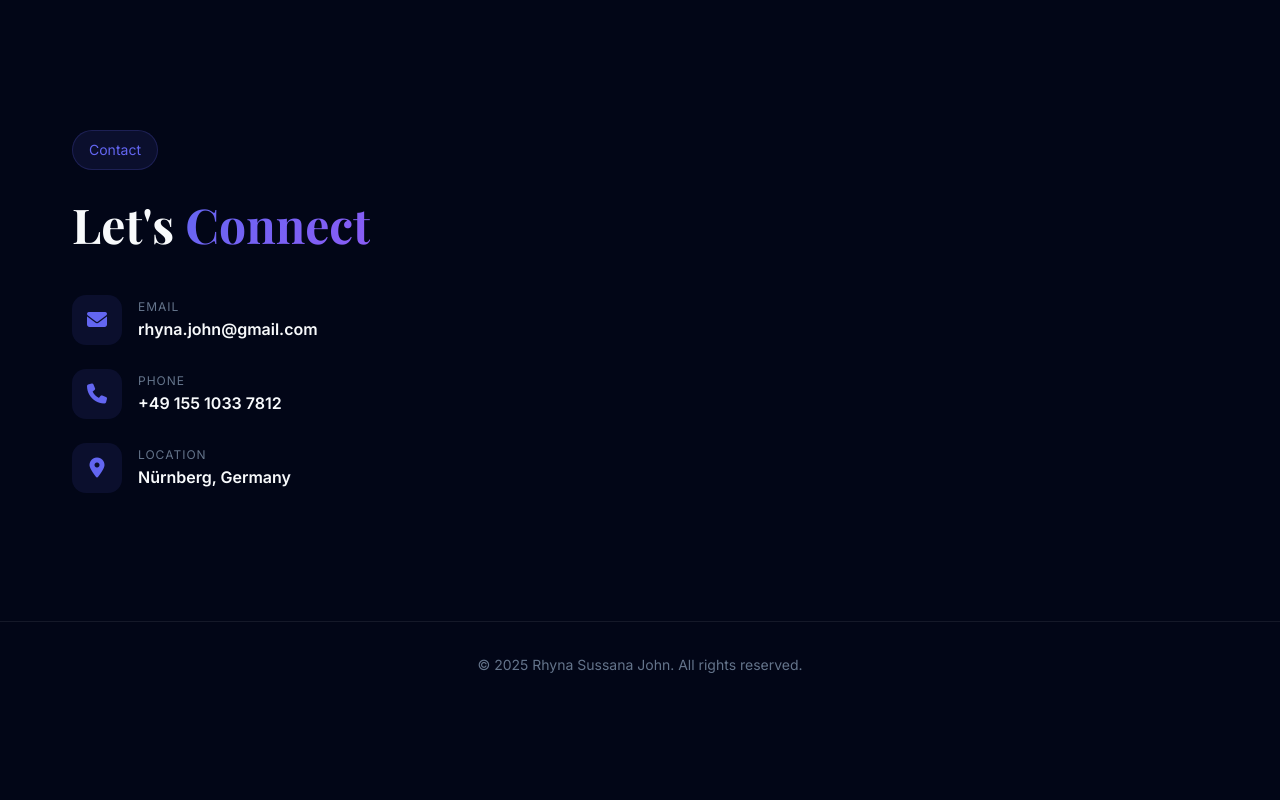
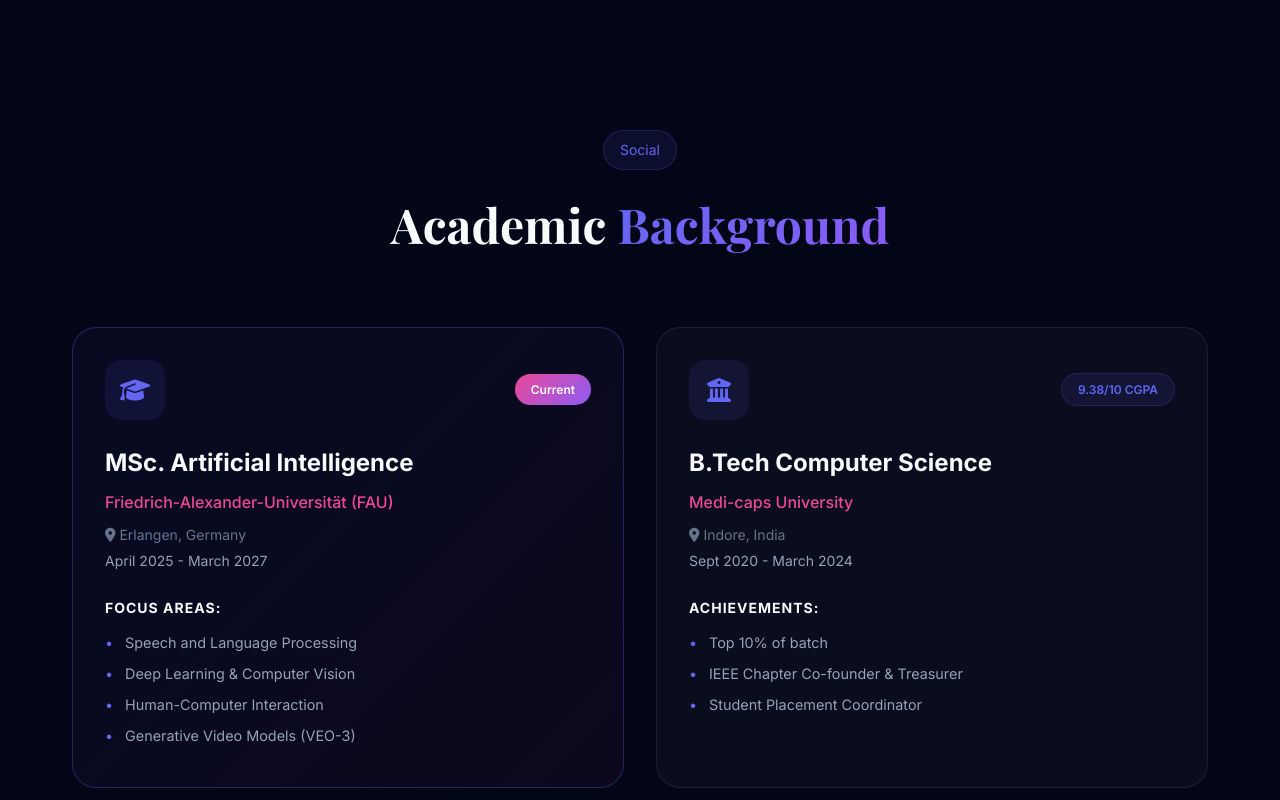
Before and after one commit to rhynajohn/Portfolio, a website: page index.html in a window 1280 px wide. Shown: the part 6800-7600 px from the top of the page. Before the commit the page ends 7508 px from the top, so only its background shows below. Drawn offline with nearby package versions, Linux system fonts and the light colour scheme.

Commit message:
Update index.html

```diff
--- a/index.html
+++ b/index.html
@@ -441,6 +441,53 @@
                             <span class="lang-name">German</span>
                             <span class="lang-level">B1</span>
                         </div>
+                    </div>
+                </div>
+            </div>
+        </div>
+    </section>
+     <section class="social section-padding" id="social">
+        <div class="container">
+            <div class="section-header">
+                <span class="section-tag">Social</span>
+                <h2 class="section-title">Academic <span class="gradient-text">Background</span></h2>
+            </div>
+            <div class="education-grid">
+                <div class="education-card featured">
+                    <div class="card-header">
+                        <div class="edu-icon"><i class="fas fa-graduation-cap"></i></div>
+                        <div class="edu-status">Current</div>
+                    </div>
+                    <h3 class="edu-degree">MSc. Artificial Intelligence</h3>
+                    <h4 class="edu-school">Friedrich-Alexander-Universität (FAU)</h4>
+                    <p class="edu-location"><i class="fas fa-map-marker-alt"></i> Erlangen, Germany</p>
+                    <p class="edu-duration">April 2025 - March 2027</p>
+                    <div class="edu-details">
+                        <h5>Focus Areas:</h5>
+                        <ul>
+                            <li>Speech and Language Processing</li>
+                            <li>Deep Learning & Computer Vision</li>
+                            <li>Human-Computer Interaction</li>
+                            <li>Generative Video Models (VEO-3)</li>
+                        </ul>
+                    </div>
+                </div>
+                <div class="education-card">
+                    <div class="card-header">
+                        <div class="edu-icon"><i class="fas fa-university"></i></div>
+                        <div class="edu-badge">9.38/10 CGPA</div>
+                    </div>
+                    <h3 class="edu-degree">B.Tech Computer Science</h3>
+                    <h4 class="edu-school">Medi-caps University</h4>
+                    <p class="edu-location"><i class="fas fa-map-marker-alt"></i> Indore, India</p>
+                    <p class="edu-duration">Sept 2020 - March 2024</p>
+                    <div class="edu-achievements">
+                        <h5>Achievements:</h5>
+                        <ul>
+                            <li>Top 10% of batch</li>
+                            <li>IEEE Chapter Co-founder & Treasurer</li>
+                            <li>Student Placement Coordinator</li>
+                        </ul>
                     </div>
                 </div>
             </div>
```
